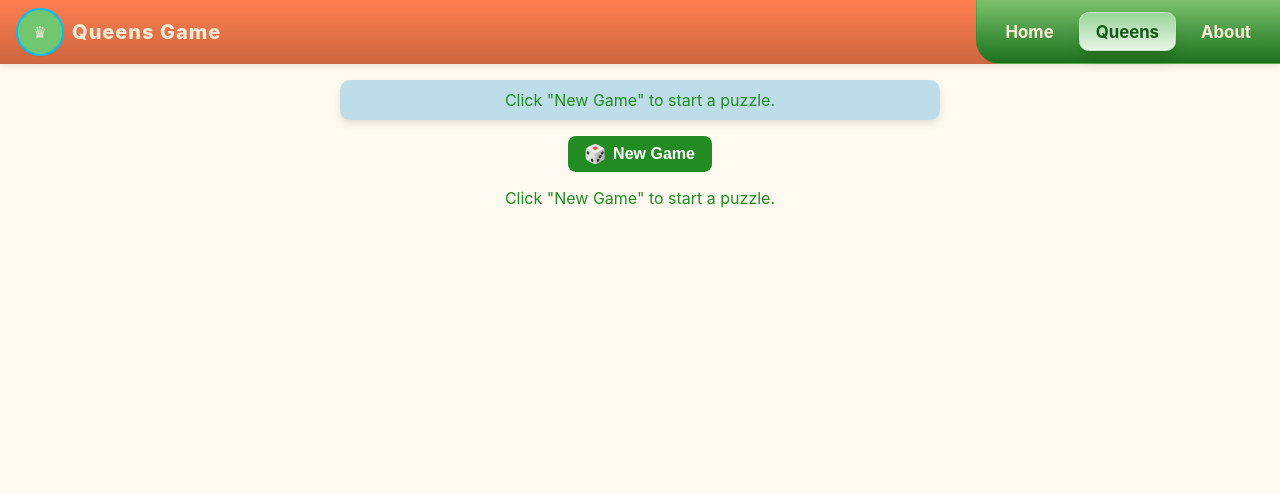
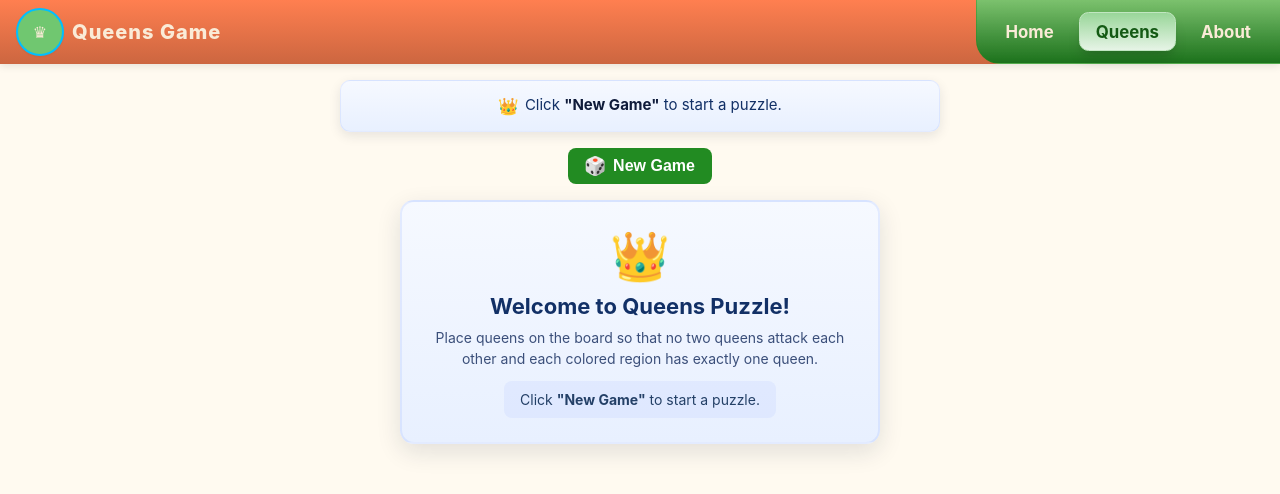
Before and after one commit to kereszteszsolt/queens-puzzle-generator, a Vue app: page /queens in a window 1280 px wide. Shown: the top 494 px of the page. Built offline with nearby package versions, Linux system fonts and the light colour scheme.

Commit message:
refactor QueenControls, QueenInfo, and QueensScreen; enhance game status messaging and improve UI elements for better user experience

```diff
--- a/src/features/queens/components/QueenControls.vue
+++ b/src/features/queens/components/QueenControls.vue
@@ -21,14 +21,14 @@ const selectedSize = ref<number>(-2);
 <template>
   <div class="board-controls">
     <button
-        v-if="gameStatus === GameStatuses.WON || gameStatus === GameStatuses.PLAYING || gameStatus === GameStatuses.WELCOME"
+        v-if="gameStatus === GameStatuses.WON || gameStatus === GameStatuses.PLAYING || gameStatus === GameStatuses.WELCOME || gameStatus === GameStatuses.BOARD_GENERATED"
         class="btn-generate" @click="$emit('newGame', selectedSize)">
       <span class="btn-icon">🎲</span>
       <span class="btn-text">New Game</span>
     </button>
     <button
         v-if="gameStatus === GameStatuses.BOARD_GENERATED"
-        class="btn-generate" @click="$emit('startGame')">
+        class="btn-start" @click="$emit('startGame')">
       <span class="btn-icon">🎮</span>
       <span class="btn-text">Start Game</span>
     </button>
@@ -111,6 +111,18 @@ const selectedSize = ref<number>(-2);
   background: var(--color-secondary-600);
 }
 
+/* Start Game uses a warm gradient (coral/orange) to invite the user to begin */
+.btn-start {
+  background: linear-gradient(180deg, #ffab70 0%, #ff7f50 100%);
+  color: #3d1a0a;
+  box-shadow: 0 4px 12px rgba(255, 127, 80, 0.3);
+}
+
+.btn-start:hover {
+  background: linear-gradient(180deg, #ff9a5c 0%, #e67345 100%);
+  box-shadow: 0 6px 16px rgba(255, 127, 80, 0.4);
+}
+
 /* Undo uses the tertiary (blue) palette; default should be a bit darker (was hover), hover steps darker */
 .btn-undo {
   background: var(--color-tertiary-400); /* darker base than before */
--- a/src/features/queens/components/QueenInfo.vue
+++ b/src/features/queens/components/QueenInfo.vue
@@ -26,16 +26,43 @@ defineProps({
 .board-info {
   display: flex;
   flex-direction: row;
-  background: rgba(173, 216, 230, 0.8); /* Light bluish gray glassy effect */
+  background: linear-gradient(180deg, #f6f9ff 0%, #e8f0ff 100%);
   border-radius: 10px;
-  padding: 10px;
-  box-shadow: 0 4px 6px rgba(0, 0, 0, 0.1);
+  padding: 12px 16px;
+  box-shadow: 0 4px 12px rgba(20, 30, 60, 0.1);
   backdrop-filter: blur(10px);
+  border: 1px solid rgba(93, 130, 255, 0.12);
   text-align: center;
   justify-content: space-between;
   width: 100%;
+  color: #123066;
 }
+
 .board-info-message {
-  justify-content: space-around;
+  justify-content: center;
+  font-size: 15px;
+  line-height: 1.6;
+}
+
+/* Deep selectors for dynamically injected HTML */
+.board-info-message :deep(.status-icon) {
+  display: inline;
+  font-size: 1.1em;
+  vertical-align: middle;
+  margin-right: 2px;
+}
+
+.board-info-message :deep(strong) {
+  color: #0f1b3a;
+}
+
+.board-info-message :deep(.loading-dots) {
+  display: inline-block;
+  animation: pulse 1.2s infinite;
+}
+
+@keyframes pulse {
+  0%, 100% { opacity: 1; }
+  50% { opacity: 0.4; }
 }
 </style>
--- a/src/features/queens/screens/QueensScreen.vue
+++ b/src/features/queens/screens/QueensScreen.vue
@@ -174,17 +174,17 @@ async function newQueensPuzzle(payload: { size: number; maxSolutions: number }):
 function getStatusMessage(status: GameStatus): string {
   switch (status) {
     case GameStatuses.WELCOME:
-      return 'Click "New Game" to start a puzzle.';
+      return `<span class="status-icon">👑</span> Click <strong>"New Game"</strong> to start a puzzle.`;
     case GameStatuses.PLAYING:
       return '';
     case GameStatuses.WON:
-      return `🎉 <b>Congratulations, You won!</b> 🎉 <br> Completion time: <strong>${formattedTimer.value}</strong>`;
+      return `<span class="status-icon">🎉</span> <b>Congratulations, you won!</b> <span class="status-icon">🎉</span><br>Completion time: <strong>${formattedTimer.value}</strong>`;
     case GameStatuses.GENERATING:
-      return 'Generating puzzle...';
+      return `<span class="status-icon">⏳</span> Generating puzzle<span class="loading-dots">...</span>`;
     case GameStatuses.GENERATING_ERROR:
-      return 'Error generating puzzle. Please try again.';
+      return `<span class="status-icon">❌</span> Error generating puzzle. Please try again.`;
     case GameStatuses.BOARD_GENERATED:
-      return 'Board generated. Click "Start Game" to begin playing.';
+      return `<span class="status-icon">✅</span> Board generated! Click <strong>"Start Game"</strong> to begin playing, or <strong>"New Game"</strong> to generate a new puzzle.`;
     default:
       return '';
   }
@@ -260,7 +260,12 @@ onBeforeUnmount(() => {
         :gameStatus="gameStatus"
         :finalGenMessage="finalGenMessage"
     ></generation-info>
-    <div v-if="gameStatus === GameStatuses.WELCOME">Click "New Game" to start a puzzle.</div>
+    <div v-if="gameStatus === GameStatuses.WELCOME" class="info-card welcome-card">
+      <div class="card-icon">👑</div>
+      <h3 class="card-title">Welcome to Queens Puzzle!</h3>
+      <p class="card-subtitle">Place queens on the board so that no two queens attack each other and each colored region has exactly one queen.</p>
+      <p class="card-action">Click <strong>"New Game"</strong> to start a puzzle.</p>
+    </div>
 
     <queen-board
         v-if="gameStatus === GameStatuses.PLAYING || gameStatus === GameStatuses.WON || gameStatus === GameStatuses.BOARD_GENERATED"
@@ -308,4 +313,48 @@ onBeforeUnmount(() => {
   width: 100%;
   gap: 16px;
 }
+
+/* Info card styles matching the project design system */
+.info-card {
+  background: linear-gradient(180deg, #f6f9ff 0%, #e8f0ff 100%);
+  border-radius: 14px;
+  padding: 24px 28px;
+  box-shadow: 0 8px 24px rgba(20, 30, 60, 0.12);
+  border: 2px solid rgba(93, 130, 255, 0.12);
+  text-align: center;
+  width: 100%;
+}
+
+.info-card .card-icon {
+  font-size: 48px;
+  margin-bottom: 8px;
+}
+
+.info-card .card-title {
+  font-size: 22px;
+  font-weight: 700;
+  color: #123066;
+  margin: 0 0 8px 0;
+}
+
+.info-card .card-subtitle {
+  font-size: 14px;
+  color: #3b4f7a;
+  margin: 0 0 12px 0;
+  line-height: 1.5;
+}
+
+.info-card .card-action {
+  font-size: 14px;
+  color: #244067;
+  margin: 0;
+  background: rgba(93, 130, 255, 0.08);
+  border-radius: 8px;
+  padding: 10px 16px;
+  display: inline-block;
+}
+
+.welcome-card {
+  max-width: 480px;
+}
 </style>
```
